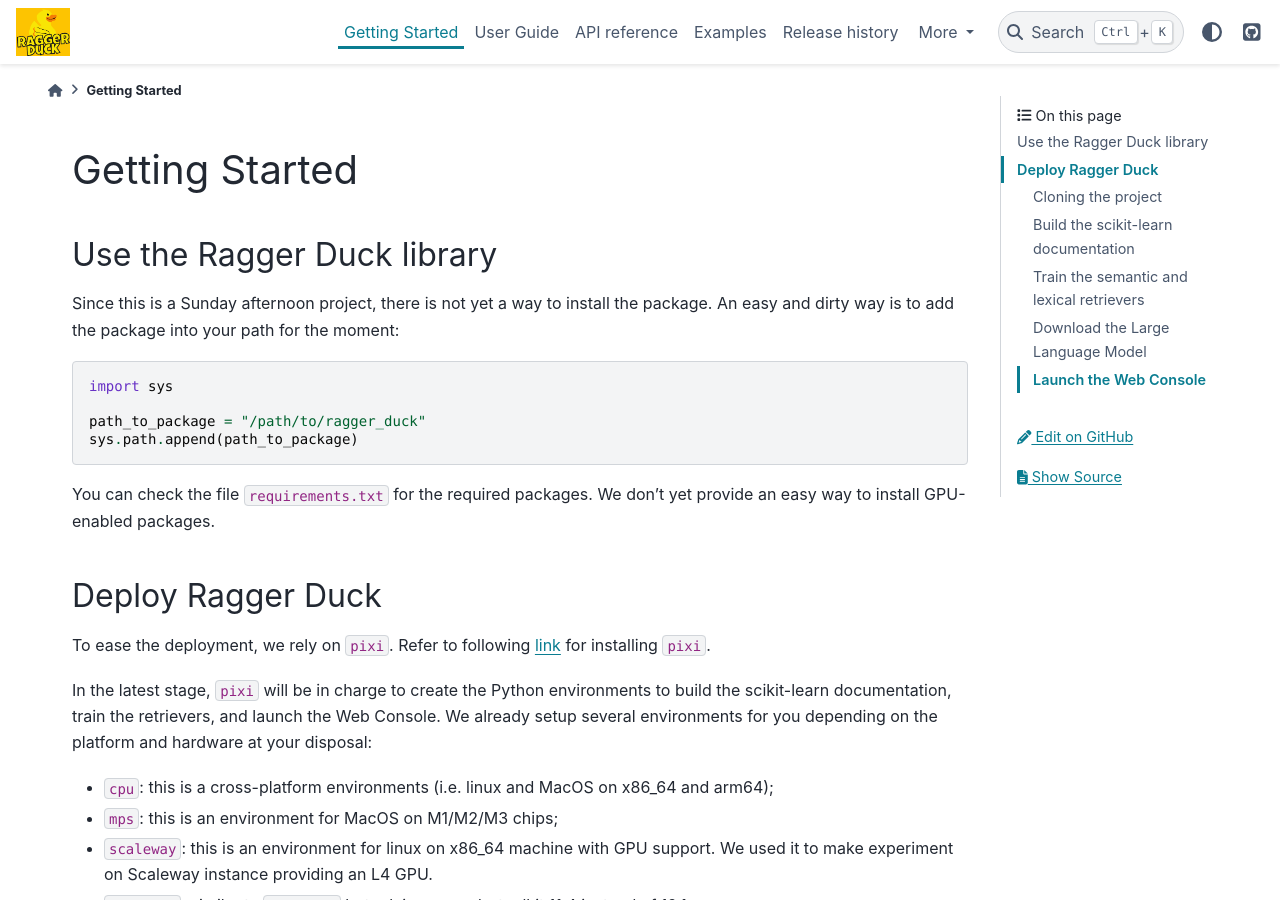
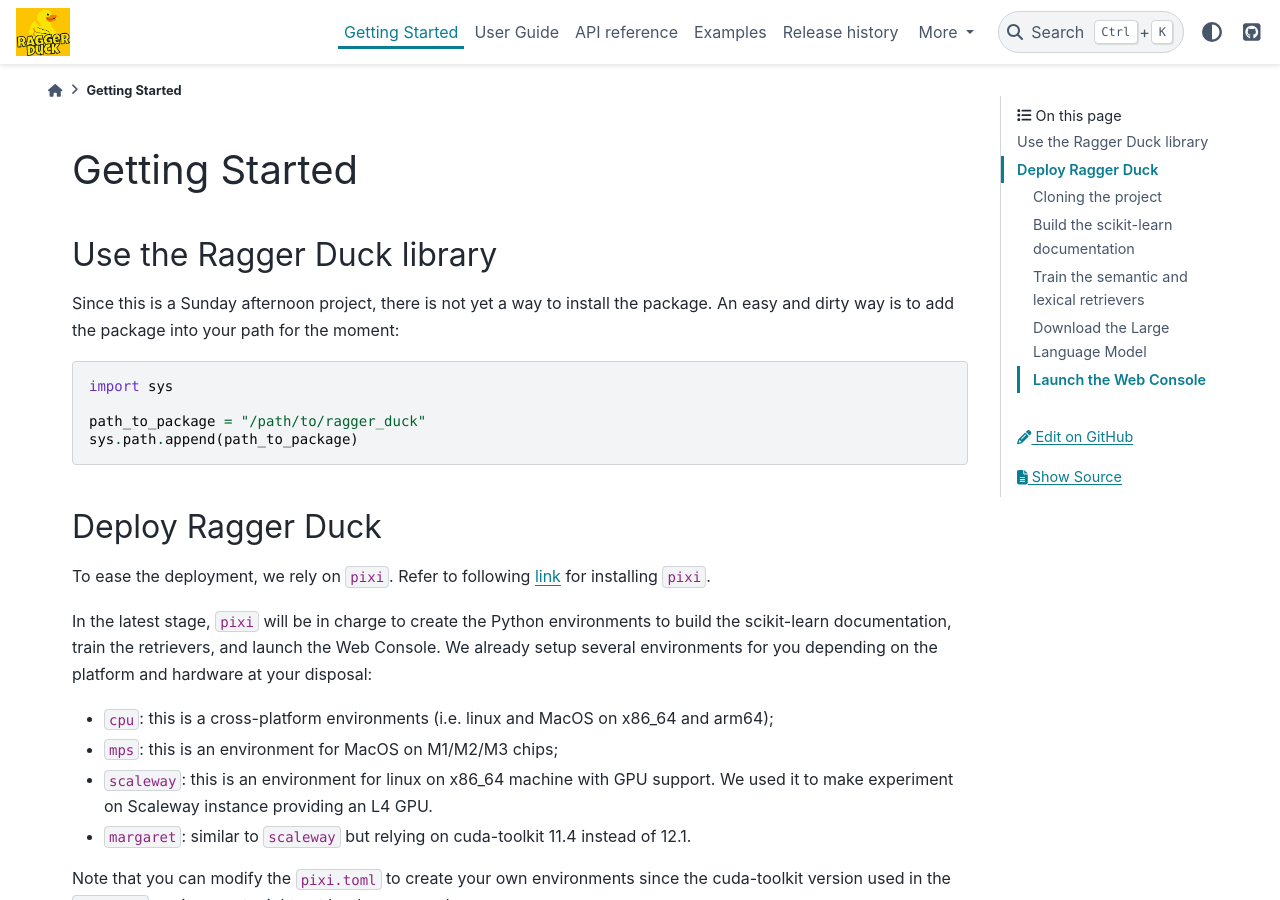
Before and after one commit to probabl-ai/sklearn-ragger-duck, a Sphinx documentation site: the page built from doc/install.rst, in a window 1280 px wide and 900 px high. Built offline with Sphinx 7.4.7 and the PyData theme 0.15.4, drawn with Linux system fonts in a browser that asks for light colours.

Commit message:
DOC remove obsolete sentence

```diff
--- a/doc/install.rst
+++ b/doc/install.rst
@@ -14,9 +14,6 @@
 
   path_to_package = "/path/to/ragger_duck"
   sys.path.append(path_to_package)
-
-You can check the file `requirements.txt` for the required packages. We don't yet
-provide an easy way to install GPU-enabled packages.
 
 Deploy Ragger Duck
 ==================
```
